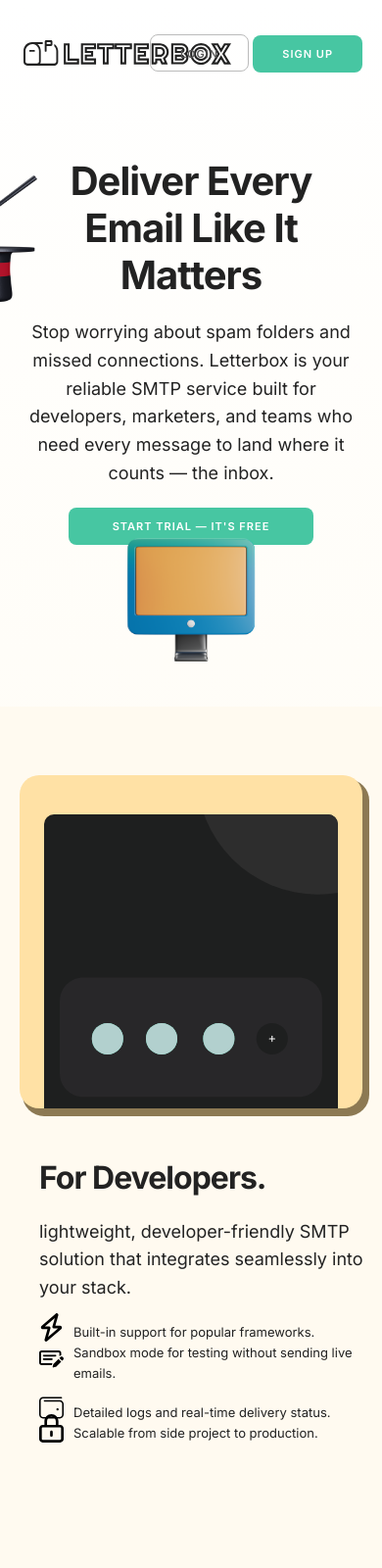
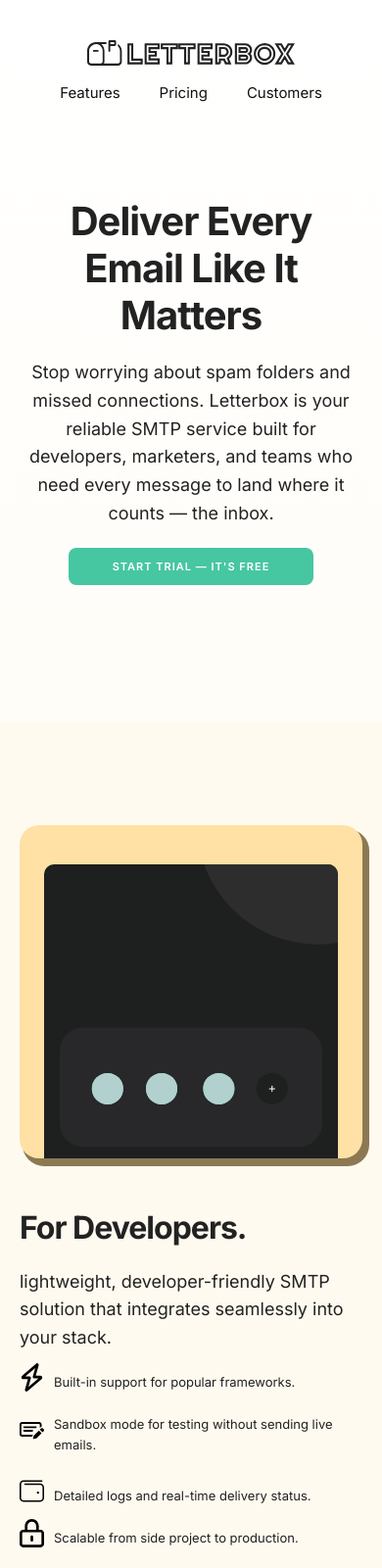
Before and after one commit to tim-green/astro-letterbox, an Astro site: page / in a window 390 px wide. Shown: the top 1600 px of the page at 98% size. Built offline with nearby package versions, Linux system fonts and the light colour scheme; Astro itself is replaced by a stand-in of ours.

Commit message:
fixed small styling issues on smaller screens

```diff
--- a/src/components/Brief.astro
+++ b/src/components/Brief.astro
@@ -175,7 +175,16 @@
 
   @media (max-width:700px) {
     .brief-tab{
-        margin-left: 20px;
+        margin-left: 0;
+    }
+    .feature-grid{
+      padding:10px 0 12px;
+    }
+    .m-margin{
+      margin-bottom: 1rem;
+    }
+    .brief-media{
+      margin-top: 3.5rem;
     }
   }
 }
--- a/src/components/Header.astro
+++ b/src/components/Header.astro
@@ -47,13 +47,22 @@
       width: 22rem;
       margin-top: 5px;
     }
+
+     @media (max-width:885px) {
+      .button{
+        padding: 0 20px;
+      }
+     }
     @media (max-width:700px) {
-      nav{
-        display: none;
+    .nav-logo{
+          text-align: center;
       }
       .nav-cta{
         position: absolute;
         right: 20px;
+        .button{
+          display: none
+        }
       }
     }
   }
--- a/src/components/Hero.astro
+++ b/src/components/Hero.astro
@@ -35,6 +35,10 @@
 
 .product-hero{
   padding: 50px 0;
+  @media (max-width:700px) {
+    padding: 25px 0;
+  }
+
   .container{
     position: relative;
     .d-table{
@@ -44,6 +48,11 @@
   .hero-media{
     padding: 5px;
     border-radius: 48px;
+     @media (max-width:700px) {
+    img{
+      display: none;
+    }
+  }
   }
   .hero-copy{
     h1, p{
```
